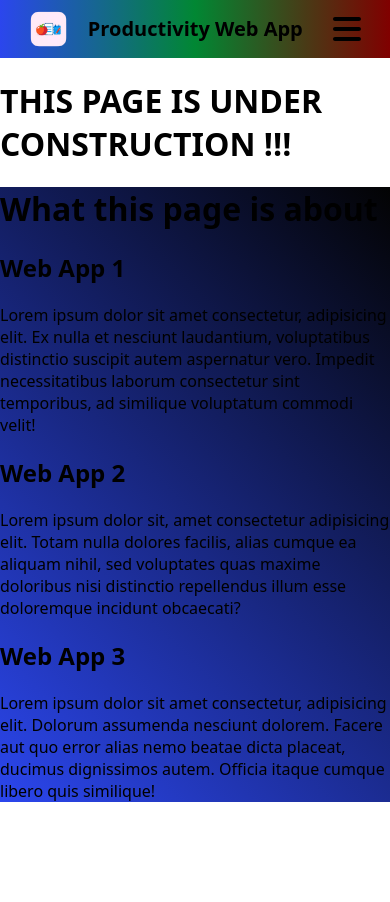
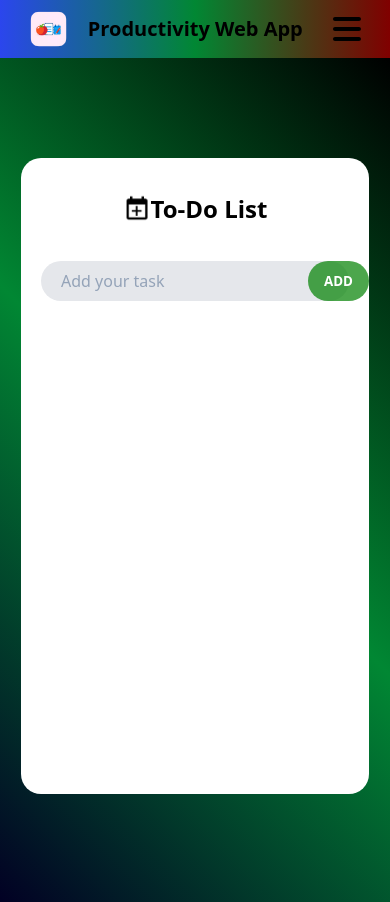
Before and after one commit to WilkinsGBE/ProductivityWebApp, a React (Vite) app: page / in a window 390 px wide. Before the commit the page ends 844 px from the top, so only its background shows below. Built offline with nearby package versions, Linux system fonts and the light colour scheme.

Commit message:
update to the default page and the Router

```diff
--- a/src/App.jsx
+++ b/src/App.jsx
@@ -12,8 +12,9 @@
       <Header /> {/* Always visible header with navigation links */}
       <div className="content">
         <Routes>
+          <Route path="/" element={<Todo />} />
           <Route path="/todo" element={<Todo />} />
-          <Route path="/" element={<Homepage />} />
+          <Route path="/homepage" element={<Homepage />} />
           <Route path="/notes" element={<NotesApp />} />
           <Route path="/pomodoro" element={<Pomodoro />} />
         </Routes>
--- a/src/Header.jsx
+++ b/src/Header.jsx
@@ -57,7 +57,7 @@
 
           <ul>
             <li className="home">
-              <Link to="/">Homepage</Link>
+              <Link to="/homepage">Homepage</Link>
             </li>
             <li className="todos">
               <Link to="/todo">To-Do</Link>
@@ -114,7 +114,7 @@
             <div className="pages-nav-links">
               <ul>
                 <li className="home">
-                  <Link to="/">Homepage</Link>
+                  <Link to="/homepage">Homepage</Link>
                 </li>
                 <li className="todos">
                   <Link to="/todo">To-Do</Link>
--- a/src/components/TodoApp/TodoApp.css
+++ b/src/components/TodoApp/TodoApp.css
@@ -370,6 +370,7 @@
     width: 80%;
     padding: 18px;
     overflow-x: hidden;
+    max-height: 2500px;
   }
 
   .header img {
```
